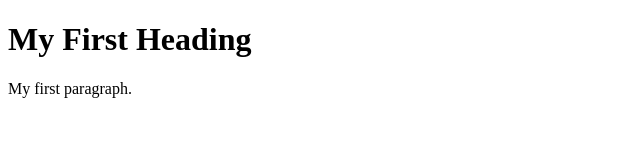
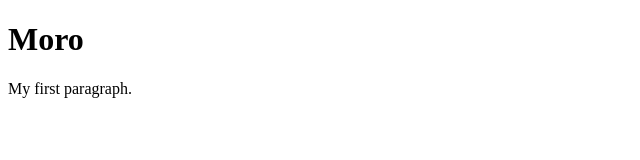
Before and after one commit to Eltsucraft2/EltsuTest12345.github.io, a plain HTML site: page index.html in a window 1280 px wide. Shown: the whole page, without its empty margins (0-640 px from the left). Drawn offline with Linux system fonts and the light colour scheme.

Commit message:
Lisätty "moro"

```diff
--- a/index.html
+++ b/index.html
@@ -2,7 +2,7 @@
 
 <html>
   <body>
-    <h1>My First Heading</h1>
+    <h1>Moro</h1>
     <p>My first paragraph.</p>
   </body>
 </html>
```
